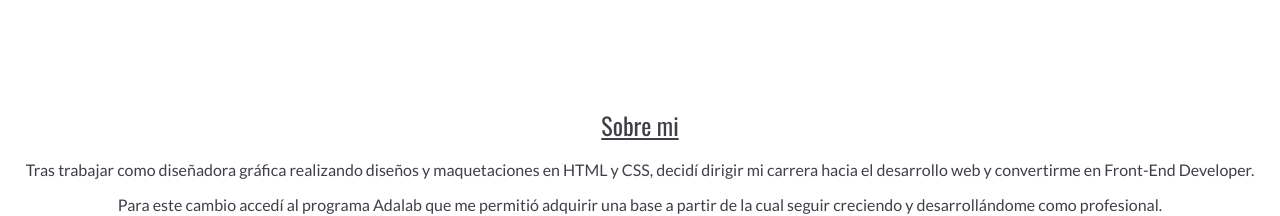
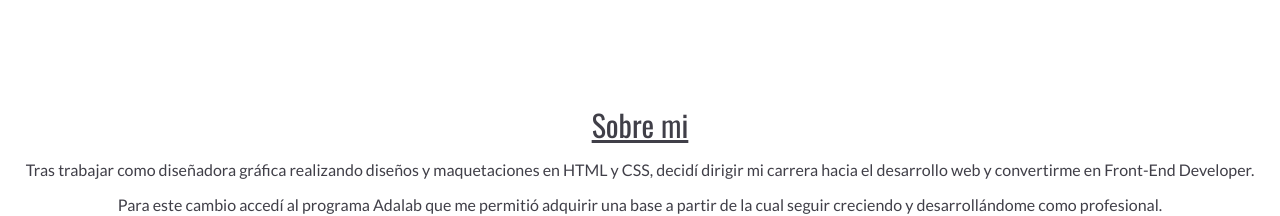
Before and after one commit to Noelia-F/Noelia-F.github.io, a website: page index.html in a window 1280 px wide. Shown: the part 800-1016 px from the top of the page. Drawn offline with nearby package versions, Linux system fonts and the light colour scheme.

Commit message:
responsive titles

```diff
--- a/scss/components/_titles.scss
+++ b/scss/components/_titles.scss
@@ -63,4 +63,8 @@
 	.title-box--subtitle{
 		font-size: 30px;
 	}
+	.title--section{
+		font-size: 30px;
+	}
+
 }
```
Also changed, not shown: css/main.css.
